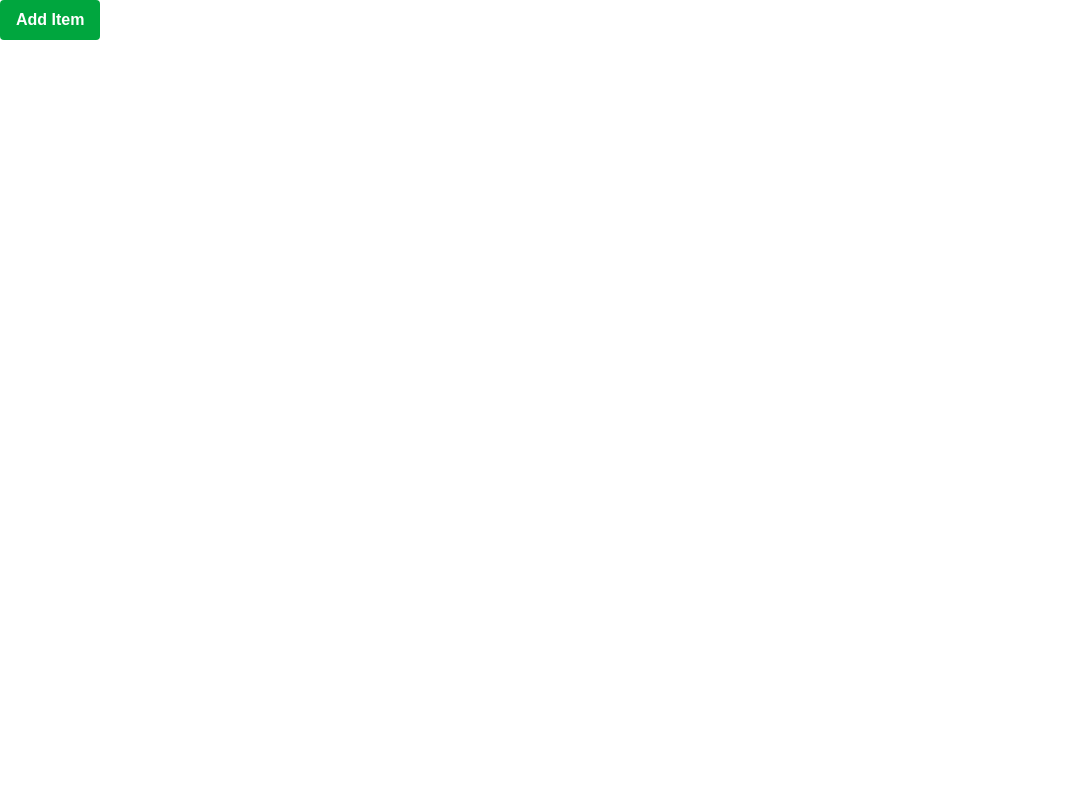
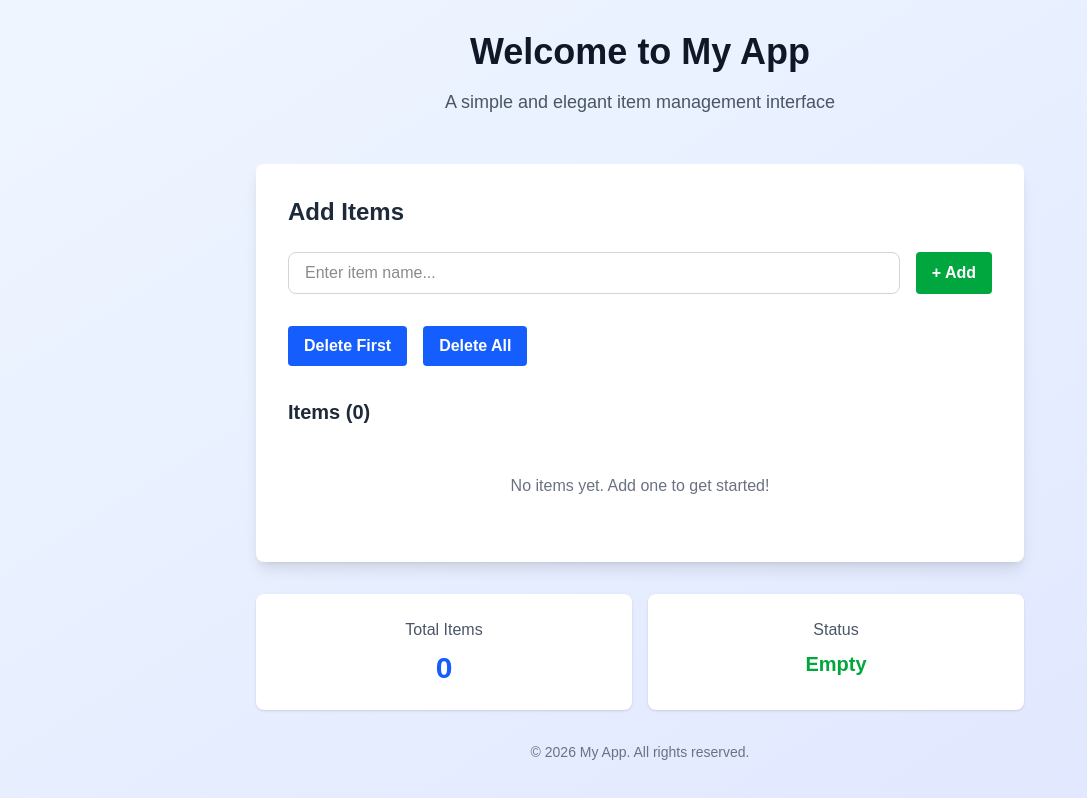
Before and after one commit to Sylvester-Stanley/24bda70327-3b-sylvester-stanley, a Next.js app: page / in a window 1280 px wide. Shown: the whole page, without its empty margins (0-1087 px from the left). Built offline with nearby package versions, Linux system fonts and the light colour scheme.

Commit message:
Implement item management functionality

```diff
--- a/app/page.tsx
+++ b/app/page.tsx
@@ -1,11 +1,198 @@
+"use client";
+
+import { useState } from "react";
 import LibraryButton from "@/components/library-button";
 
+interface Item {
+  id: string;
+  name: string;
+  createdAt: string;
+}
+
 export default function Home() {
+  const [items, setItems] = useState<Item[]>([]);
+  const [inputValue, setInputValue] = useState("");
+  const [showNotification, setShowNotification] = useState("");
+
+  // Handler for Add button
+  const handleAddClick = () => {
+    if (!inputValue.trim()) {
+      setShowNotification("Please enter an item name");
+      setTimeout(() => setShowNotification(""), 3000);
+      return;
+    }
+
+    const newItem: Item = {
+      id: Date.now().toString(),
+      name: inputValue,
+      createdAt: new Date().toLocaleString(),
+    };
+
+    setItems([newItem, ...items]);
+    setInputValue("");
+    setShowNotification("✓ Item added successfully!");
+    setTimeout(() => setShowNotification(""), 3000);
+
+    console.log("Item added:", newItem);
+  };
+
+  // Handler for Delete button
+  const handleDeleteClick = () => {
+    if (items.length === 0) {
+      setShowNotification("No items to delete");
+      setTimeout(() => setShowNotification(""), 3000);
+      return;
+    }
+
+    const deletedItem = items[0];
+    setItems(items.slice(1));
+    setShowNotification(`✓ Deleted: ${deletedItem.name}`);
+    setTimeout(() => setShowNotification(""), 3000);
+
+    console.log("Item deleted:", deletedItem);
+  };
+
+  // Handler for Delete All button
+  const handleDeleteAll = () => {
+    if (items.length === 0) {
+      setShowNotification("No items to delete");
+      setTimeout(() => setShowNotification(""), 3000);
+      return;
+    }
+
+    const count = items.length;
+    setItems([]);
+    setShowNotification(`✓ Deleted all ${count} item(s)`);
+    setTimeout(() => setShowNotification(""), 3000);
+
+    console.log("All items deleted");
+  };
+
+  // Handler for Delete specific item
+  const handleDeleteItem = (id: string) => {
+    const itemToDelete = items.find((item) => item.id === id);
+    setItems(items.filter((item) => item.id !== id));
+    setShowNotification(`✓ Deleted: ${itemToDelete?.name}`);
+    setTimeout(() => setShowNotification(""), 3000);
+
+    console.log("Item deleted:", itemToDelete);
+  };
+
+  // Handler for input change
+  const handleInputChange = (e: React.ChangeEvent<HTMLInputElement>) => {
+    setInputValue(e.target.value);
+  };
+
+  // Handler for Enter key press
+  const handleKeyPress = (e: React.KeyboardEvent<HTMLInputElement>) => {
+    if (e.key === "Enter") {
+      handleAddClick();
+    }
+  };
+
   return (
-    <div>
-      <LibraryButton variant="add" onClick={() => console.log("Clicked!")}>
-        Add Item
-      </LibraryButton>
-    </div>
+    <main className="min-h-screen bg-gradient-to-br from-blue-50 to-indigo-100 p-8">
+      <div className="max-w-3xl mx-auto">
+        {/* Header Section */}
+        <div className="text-center mb-12">
+          <h1 className="text-4xl font-bold text-gray-900 mb-4">
+            Welcome to My App
+          </h1>
+          <p className="text-lg text-gray-600">
+            A simple and elegant item management interface
+          </p>
+        </div>
+
+        {/* Notification Section */}
+        {showNotification && (
+          <div className="mb-6 p-4 bg-green-100 border border-green-400 text-green-700 rounded-lg animate-pulse">
+            {showNotification}
+          </div>
+        )}
+
+        {/* Content Section */}
+        <div className="bg-white rounded-lg shadow-lg p-8 mb-8">
+          <h2 className="text-2xl font-semibold text-gray-800 mb-6">
+            Add Items
+          </h2>
+
+          {/* Input Section */}
+          <div className="flex gap-4 mb-8">
+            <input
+              type="text"
+              value={inputValue}
+              onChange={handleInputChange}
+              onKeyPress={handleKeyPress}
+              placeholder="Enter item name..."
+              className="flex-1 px-4 py-2 border border-gray-300 rounded-lg focus:outline-none focus:ring-2 focus:ring-blue-500 focus:border-transparent"
+            />
+            <LibraryButton variant="add" onClick={handleAddClick}>
+              + Add
+            </LibraryButton>
+          </div>
+
+          {/* Action Buttons */}
+          <div className="flex gap-4 mb-8 flex-wrap">
+            <LibraryButton onClick={handleDeleteClick}>
+              Delete First
+            </LibraryButton>
+            <LibraryButton onClick={handleDeleteAll}>
+              Delete All
+            </LibraryButton>
+          </div>
+
+          {/* Items List Section */}
+          <div>
+            <h3 className="text-xl font-semibold text-gray-800 mb-4">
+              Items ({items.length})
+            </h3>
+            {items.length === 0 ? (
+              <div className="text-center py-8 text-gray-500">
+                <p>No items yet. Add one to get started!</p>
+              </div>
+            ) : (
+              <div className="space-y-2">
+                {items.map((item) => (
+                  <div
+                    key={item.id}
+                    className="flex items-center justify-between bg-gray-50 p-4 rounded-lg hover:bg-gray-100 transition"
+                  >
+                    <div>
+                      <p className="font-medium text-gray-800">{item.name}</p>
+                      <p className="text-sm text-gray-500">{item.createdAt}</p>
+                    </div>
+                    <button
+                      onClick={() => handleDeleteItem(item.id)}
+                      className="px-3 py-1 text-red-600 hover:bg-red-50 rounded transition"
+                    >
+                      Remove
+                    </button>
+                  </div>
+                ))}
+              </div>
+            )}
+          </div>
+        </div>
+
+        {/* Stats Section */}
+        <div className="grid grid-cols-2 gap-4 mb-8">
+          <div className="bg-white rounded-lg shadow p-6 text-center">
+            <p className="text-gray-600 mb-2">Total Items</p>
+            <p className="text-3xl font-bold text-blue-600">{items.length}</p>
+          </div>
+          <div className="bg-white rounded-lg shadow p-6 text-center">
+            <p className="text-gray-600 mb-2">Status</p>
+            <p className="text-xl font-semibold text-green-600">
+              {items.length > 0 ? "Active" : "Empty"}
+            </p>
+          </div>
+        </div>
+
+        {/* Footer Section */}
+        <div className="text-center text-gray-500 text-sm">
+          <p>© 2026 My App. All rights reserved.</p>
+        </div>
+      </div>
+    </main>
   );
 }
```
